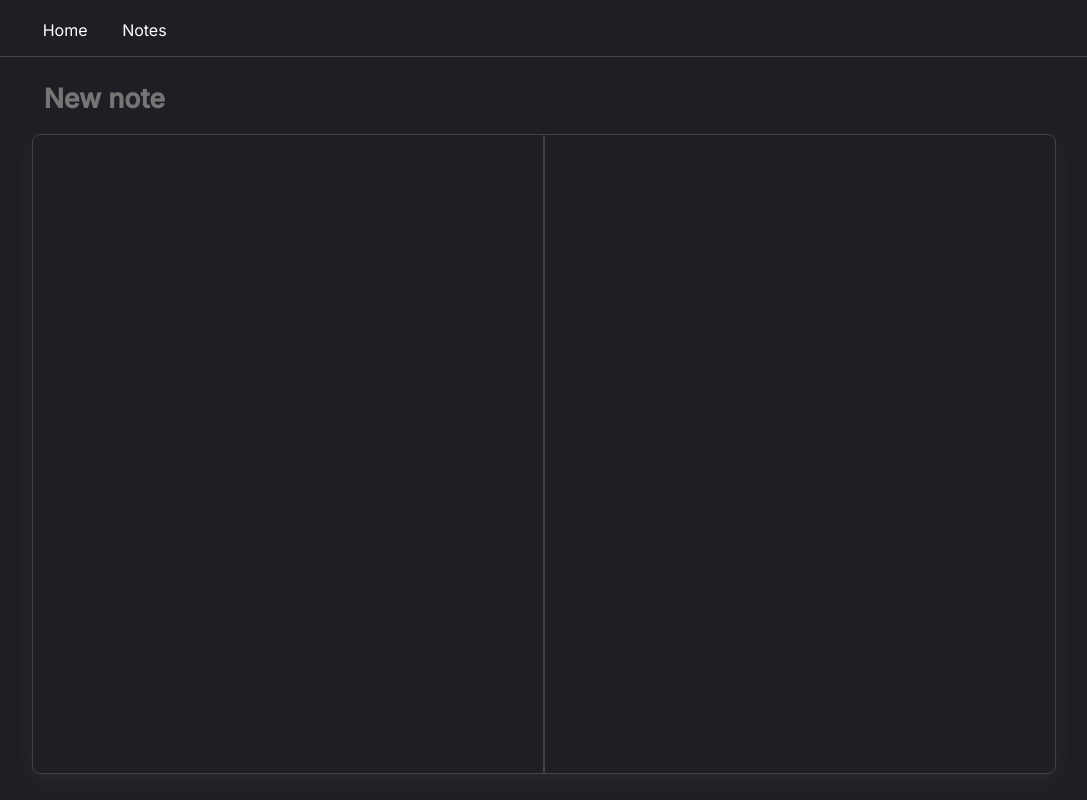
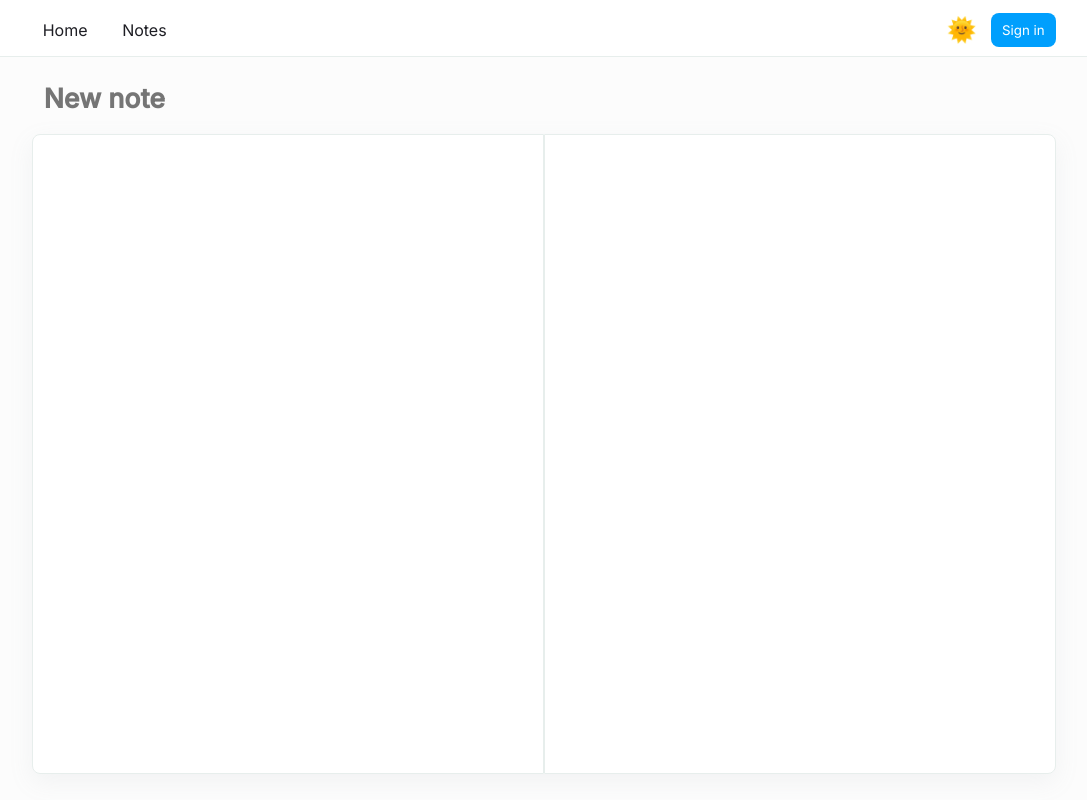
Before and after one commit to samkaj/buddy, a React (Create React App) app in the folder src/web/: page /notes in a window 1280 px wide. Shown: the whole page, without its empty margins (96-1183 px from the left). Built offline with nearby package versions, Linux system fonts and the light colour scheme.

Commit message:
UI: Implement dark/light theme toggle.

```diff
--- a/src/web/src/layout/index.tsx
+++ b/src/web/src/layout/index.tsx
@@ -1,7 +1,31 @@
 import { Outlet, Link } from 'react-router-dom';
 import './layout.scss';
+import { useEffect, useState } from 'react';
 
 export const Layout = () => {
+    const [themeIcon, setThemeIcon] = useState<string>();
+
+    const swapTheme = () => {
+        const body = document.querySelector('body');
+        body?.classList.contains('dark')
+            ? body.classList.remove('dark')
+            : body?.classList.add('dark');
+        themeIcon === '🌚' ? setThemeIcon('🌞') : setThemeIcon('🌚');
+    };
+
+    useEffect(() => {
+        const body = document.querySelector('body');
+        const isDarkModePreferred = window.matchMedia(
+            '(prefers-color-scheme: dark)'
+        ).matches;
+        if (isDarkModePreferred) {
+            body?.classList.add('dark');
+            setThemeIcon('🌚');
+        } else {
+            setThemeIcon('🌞');
+        }
+    }, []);
+
     return (
         <>
             <nav className='navbar'>
@@ -12,6 +36,16 @@ export const Layout = () => {
                     <li>
                         <Link to='/notes'>Notes</Link>
                     </li>
+                    <li>
+                        <button id='login-btn'>
+                            <Link to='/login'>Sign in</Link>
+                        </button>
+                    </li>
+                    <li>
+                        <a id='toggle-theme' onClick={swapTheme}>
+                            {themeIcon}
+                        </a>
+                    </li>
                 </ul>
             </nav>
             <Outlet />
--- a/src/web/src/layout/layout.scss
+++ b/src/web/src/layout/layout.scss
@@ -7,7 +7,8 @@
         margin-bottom: 10pt;
         padding: 10pt 10vw 0 10vw;
         height: 32pt;
-        border-bottom: 1px theme-color(border) solid;
+        border-bottom: 1px var(--border) solid;
+        background-color: var(--bg-variant);
     }
 
     li {
@@ -17,7 +18,7 @@
 
     a,
     a:visited {
-        color: theme-color(fg);
+        color: var(--fg);
         text-decoration: none;
         line-height: 24pt;
         padding: 8pt;
@@ -28,6 +29,34 @@
     }
 
     a:hover {
-        opacity: 0.6;
+        color: var(--primary);
+    }
+
+    #login-btn {
+        display: block;
+        background-color: var(--primary);
+        float: right;
+        border-radius: 8px;
+        padding: 0.5pt;
+        > a {
+            color: #fff;
+        }
+    }
+
+    #login-btn:hover {
+        background-color: var(--primary-variant);
+        > a {
+            color: #fff;
+        }
+    }
+
+    a#toggle-theme {
+        font-size: 18pt;
+        float: right;
+        text-align: center;
+        padding: 0.5pt;
+        margin-right: 10pt;
+        cursor: pointer;
+        user-select: none;
     }
 }
--- a/src/web/src/main.scss
+++ b/src/web/src/main.scss
@@ -1,9 +1,9 @@
 @import url('https://fonts.googleapis.com/css2?family=Fira+Code:wght@400;600&family=Inter:wght@300;400;500&family=Secular+One&display=swap');
 @import 'sass/colors.scss';
 
-html {
-    background-color: theme-color(bg);
-    color: theme-color(fg);
+body {
+    background-color: var(--bg);
+    color: var(--fg);
 }
 
 * {
@@ -15,7 +15,7 @@ html {
 
 ::-moz-selection,
 ::selection {
-    background: theme-color(border);
+    background: var(--border);
 }
 
 .code,
@@ -44,5 +44,14 @@ p {
 }
 
 .shadow {
-    box-shadow: rgba(149, 157, 165, 0.1) 0px 8px 24px;
+    box-shadow: var(--shadow) 0px 8px 24px;
 }
+
+button,
+input[type='button'] {
+    border-radius: 8px;
+    padding: 4pt 8pt;
+    outline: none;
+    border: none;
+    font-size: 10pt;
+}
--- a/src/web/src/notes/notes.scss
+++ b/src/web/src/notes/notes.scss
@@ -17,23 +17,23 @@
 textarea#input {
     flex-grow: 1;
     grid-area: input;
-    background-color: theme-color(bg-variant);
-    color: theme-color(fg);
+    background-color: var(--bg-variant);
+    color: var(--fg);
     outline: none;
     border: none;
     border-radius: 8px 0 0 8px;
-    border: solid theme-color(border);
+    border: solid var(--border);
     border-width: 1px 0.5px 1px 1px;
 }
 
 #output {
     grid-area: output;
-    background-color: theme-color(bg);
+    background-color: var(--bg-variant);
     border-radius: 0 8px 8px 0;
-    color: theme-color(fg);
+    color: var(--fg);
     max-width: 40vw;
     padding: 12pt 24pt 12pt 24pt;
-    border: solid theme-color(border);
+    border: solid var(--border);
     border-width: 1px 1px 1px 0.5px;
 
     blockquote {
@@ -44,15 +44,15 @@ textarea#input {
 
     code {
         padding: 0 2pt 0 2pt;
-        background-color: theme-color(border);
-        border: 1px solid theme-color(bg-variant);
+        background-color: var(--border);
+        border: 1px solid var(--bg-variant);
         border-radius: 8px;
     }
 
     blockquote {
-        border-left: 2px solid theme-color(border);
-        background-color: theme-color(bg-variant);
-        color: theme-color(fg-variant);
+        border-left: 2px solid var(--border);
+        background-color: var(--bg-variant);
+        color: var(--fg-variant);
     }
 
     > * {
@@ -61,7 +61,7 @@ textarea#input {
 
     a,
     a:visited {
-        color: theme-color(primary);
+        color: var(--primary);
         text-decoration: none;
     }
 
@@ -83,7 +83,7 @@ textarea#input {
     h2 {
         width: 100%;
         padding-bottom: 4pt;
-        border-bottom: 1px solid theme-color(border);
+        border-bottom: 1px solid var(--border);
     }
 
     pre code {
@@ -102,19 +102,19 @@ textarea#input {
     font-size: 20pt;
     font-weight: 600;
     border: 1px solid transparent;
-    color: theme-color(fg);
+    color: var(--fg);
 }
 
 #filename:focus,
 #filename:hover {
     border-radius: 8px;
-    border-color: theme-color(border);
-    background-color: theme-color(bg-variant);
+    border-color: var(--border);
+    background-color: var(--bg-variant);
 }
 
 ::placeholder,
 :-ms-input-placeholder,
 ::-ms-input-placeholder {
-    color: theme-color(fg-variant);
+    color: var(--fg-variant);
     opacity: 1;
 }
--- a/src/web/src/sass/colors.scss
+++ b/src/web/src/sass/colors.scss
@@ -1,32 +1,30 @@
-$light: (
-    fg: #1e1e24,
-    fg-variant: #414542,
-    bg: #fcfcfc,
-    bg-variant: #ffffff,
-    border: #e7eeec,
-    primary: #89a9a0,
-    primary-variant: #78a59a,
-    secondary: #959eef,
-    secondary-variant: #6874e8,
-    gradient: #ffffff,
-);
+:root {
+    --fg: #1e1e24;
+    --fg-variant: #414542;
+    --fg-lighter: #292931;
+    --bg: #fcfcfc;
+    --bg-variant: #ffffff;
+    --bg-lighter: #f3f2f2;
+    --border: #e7eeec;
+    --primary: #009ffd;
+    --primary-variant: #21aaf9;
+    --secondary: #959eef;
+    --secondary-variant: #6874e8;
+    --gradient: #ffffff;
+    --shadow: rgba(149, 157, 165, 0.1);
+}
 
-$dark: (
-    fg: #ffffff,
-    fg-variant: #f3f7f6,
-    bg: #1e1e24,
-    bg-variant: #1e1e24,
-    border: #414542,
-    primary: #89a9a0,
-    primary-variant: #78a59a,
-    secondary: #959eef,
-    secondary-variant: #6874e8,
-    gradient: #ffffff,
-);
-
-$theme: $dark;
-
-// Helper to get the right color based in the applied theme.
-@function theme-color($key) {
-    @return map-get($theme, $key);
+.dark {
+    --fg: #ffffff;
+    --fg-variant: #f3f7f6;
+    --fg-lighter: #dbe0df;
+    --bg: #1e1e24;
+    --bg-variant: #222228;
+    --border: #414542;
+    --primary: #009ffd;
+    --primary-variant: #21aaf9;
+    --secondary: #959eef;
+    --secondary-variant: #6874e8;
+    --gradient: #ffffff;
+    --shadow: #00000000;
 }
```
